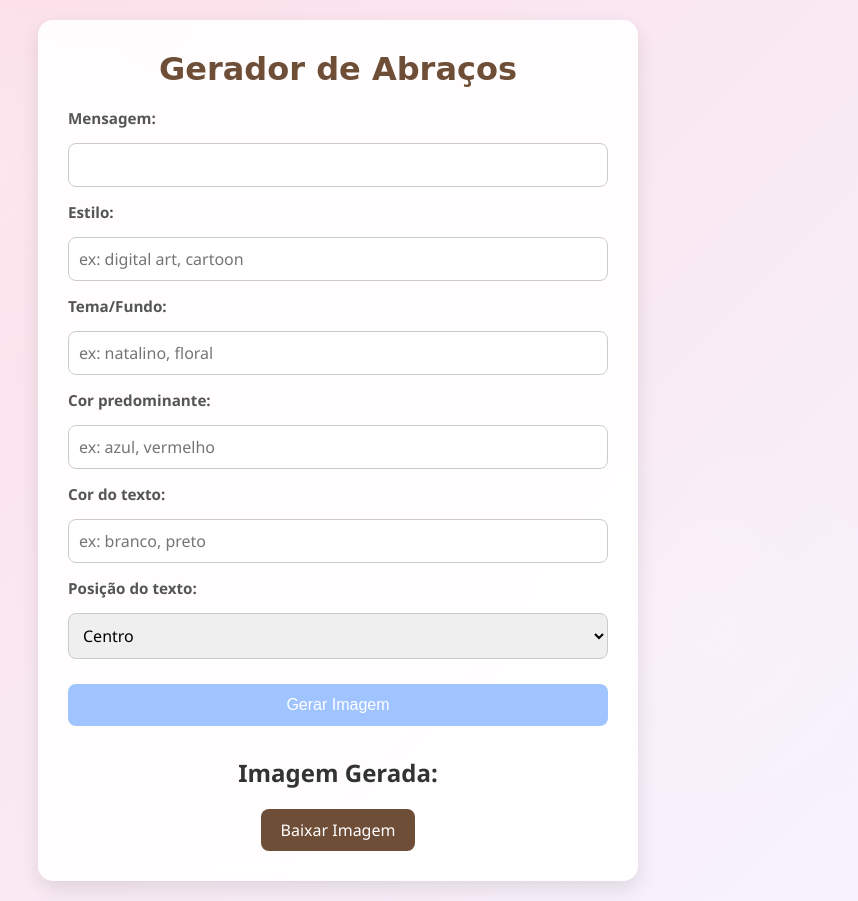
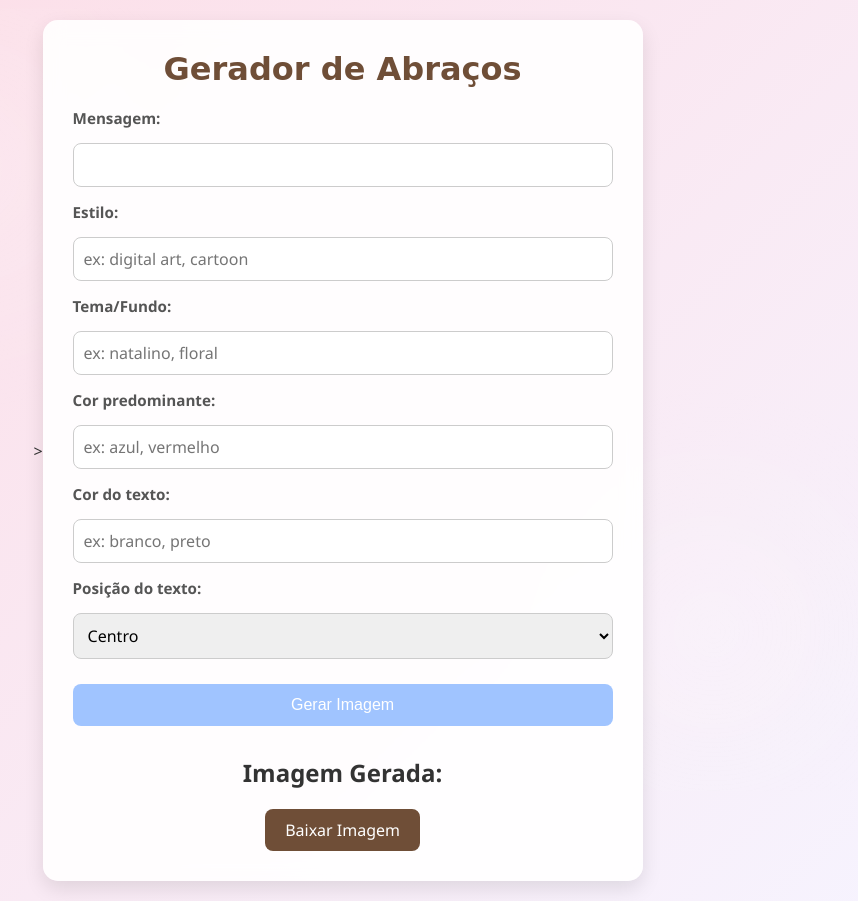
Before and after one commit to Abracos391/Gerador-de-Abra-o, a website: page gerador-abracos/public/index.html in a window 1280 px wide. Shown: the whole page, without its empty margins (302-1160 px from the left). Drawn offline with Linux system fonts and the light colour scheme.

Commit message:
Update index.html

```diff
--- a/gerador-abracos/public/index.html
+++ b/gerador-abracos/public/index.html
@@ -4,7 +4,7 @@
   <meta charset="UTF-8">
   <meta name="viewport" content="width=device-width, initial-scale=1.0">
   <title>Gerador de Abraços</title>
-  <link rel="stylesheet" href="css/style.css">
+  <link rel="stylesheet" href="css/style.css">>
 </head>
 <body>
   <div class="container">
```
